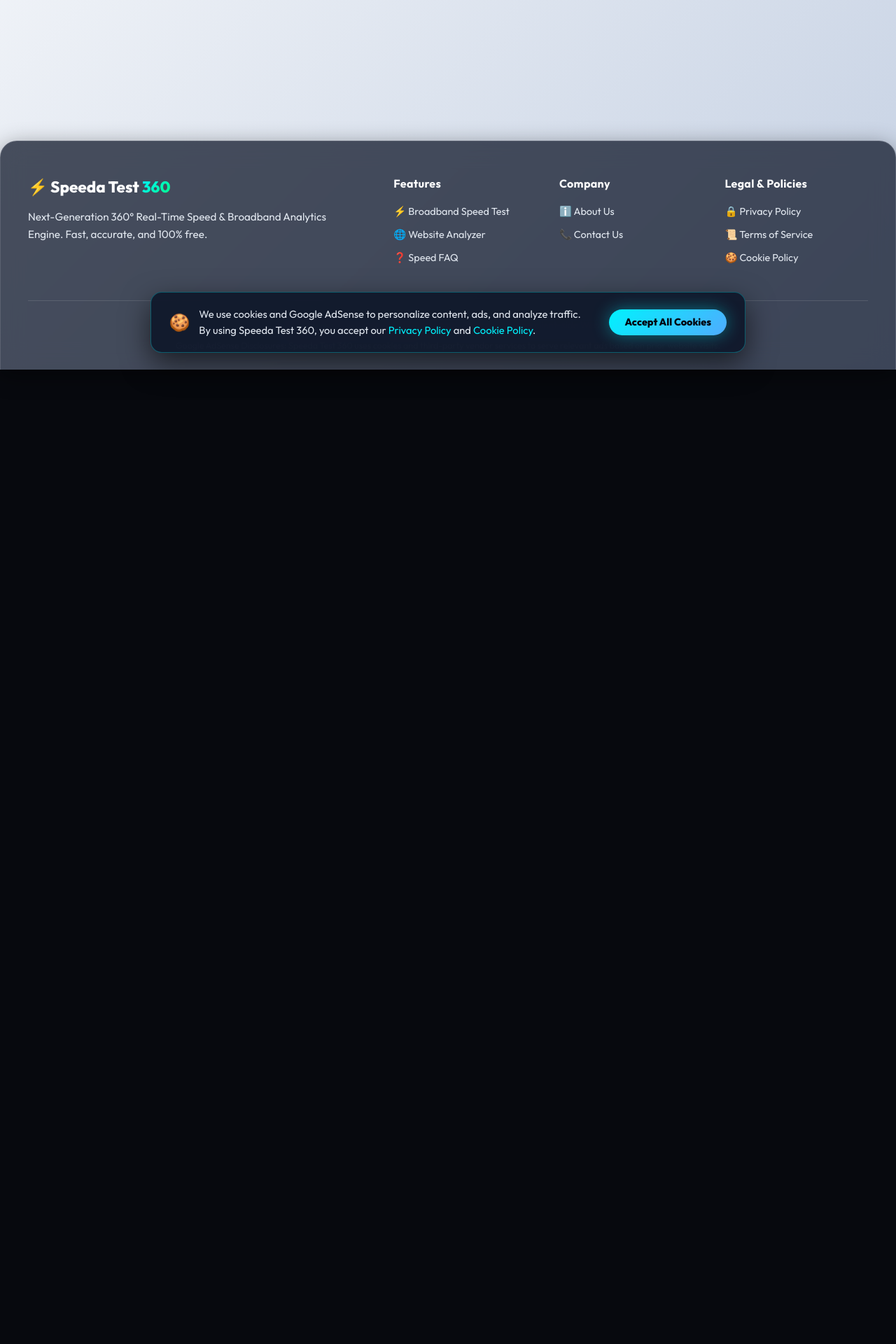
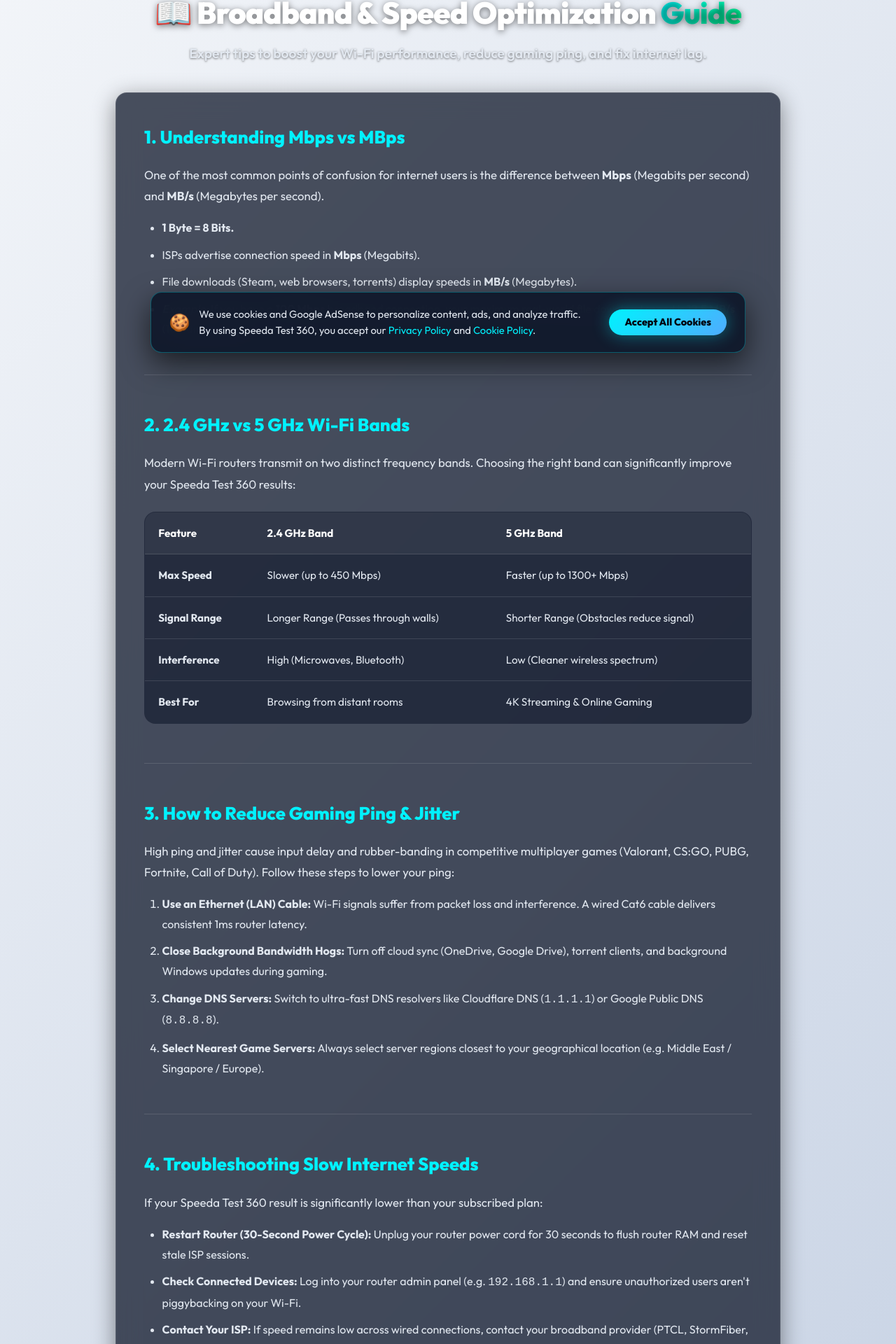
Before and after one commit to alirazabhatti36/speeda-test, a React (Vite) app in the folder frontend/: page /guide in a window 1280 px wide. Shown: the part 272-2192 px from the top of the page at 70% size. Before the commit the page ends 800 px from the top, so only its background shows below. Built offline with nearby package versions, Linux system fonts and the light colour scheme.

Commit message:
docs: Add dedicated Broadband & Speed Optimization Guide page for AdSense content approval

```diff
--- a/frontend/src/App.jsx
+++ b/frontend/src/App.jsx
@@ -12,6 +12,7 @@
 import Privacy from './pages/Privacy';
 import Terms from './pages/Terms';
 import CookiePolicy from './pages/CookiePolicy';
+import Guide from './pages/Guide';
 import './App.css';
 
 export default function App() {
@@ -24,6 +25,7 @@
             <Routes>
               <Route path="/" element={<Home />} />
               <Route path="/website-test" element={<WebsiteTest />} />
+              <Route path="/guide" element={<Guide />} />
               <Route path="/about" element={<About />} />
               <Route path="/contact" element={<Contact />} />
               <Route path="/privacy" element={<Privacy />} />
--- a/frontend/src/components/Footer.jsx
+++ b/frontend/src/components/Footer.jsx
@@ -17,9 +17,10 @@
 
         <div className="footer-links-grid">
           <div className="footer-col">
-            <h4>Features</h4>
+            <h4>Features & Guides</h4>
             <Link to="/">⚡ Broadband Speed Test</Link>
             <Link to="/website-test">🌐 Website Analyzer</Link>
+            <Link to="/guide">📖 Speed Optimization Guide</Link>
             <Link to="/#faq">❓ Speed FAQ</Link>
           </div>
 
--- a/frontend/src/components/Navbar.jsx
+++ b/frontend/src/components/Navbar.jsx
@@ -22,6 +22,9 @@
           </NavLink>
           <NavLink to="/website-test" className={({ isActive }) => (isActive ? 'nav-item active' : 'nav-item')}>
             🌐 Website Tester
+          </NavLink>
+          <NavLink to="/guide" className={({ isActive }) => (isActive ? 'nav-item active' : 'nav-item')}>
+            📖 Speed Guide
           </NavLink>
           <NavLink to="/about" className={({ isActive }) => (isActive ? 'nav-item active' : 'nav-item')}>
             ℹ️ About
@@ -50,6 +53,9 @@
           <NavLink to="/website-test" className="mobile-item" onClick={() => setMobileOpen(false)}>
             🌐 Website Tester
           </NavLink>
+          <NavLink to="/guide" className="mobile-item" onClick={() => setMobileOpen(false)}>
+            📖 Speed Guide
+          </NavLink>
           <NavLink to="/about" className="mobile-item" onClick={() => setMobileOpen(false)}>
             ℹ️ About Us
           </NavLink>
--- /dev/null
+++ b/frontend/src/pages/Guide.css
@@ -0,0 +1,76 @@
+.guide-container {
+  max-width: 950px;
+  margin: 0 auto;
+}
+
+.guide-card {
+  padding: 2.5rem;
+  line-height: 1.8;
+}
+
+.guide-article {
+  margin-bottom: 3rem;
+  padding-bottom: 2rem;
+  border-bottom: 1px solid var(--glass-border);
+}
+
+.guide-article:last-child {
+  border-bottom: none;
+  margin-bottom: 0;
+  padding-bottom: 0;
+}
+
+.guide-article h2 {
+  font-size: 1.6rem;
+  font-weight: 800;
+  color: var(--primary-cyan);
+  margin-bottom: 1rem;
+}
+
+.guide-article p {
+  color: var(--text-muted);
+  font-size: 1.05rem;
+  margin-bottom: 1rem;
+}
+
+.guide-article ul, .guide-article ol {
+  color: var(--text-muted);
+  font-size: 1rem;
+  padding-left: 1.6rem;
+  margin-bottom: 1.2rem;
+}
+
+.guide-article li {
+  margin-bottom: 0.6rem;
+}
+
+.table-responsive {
+  overflow-x: auto;
+  margin: 1.5rem 0;
+}
+
+.guide-table {
+  width: 100%;
+  border-collapse: collapse;
+  background: rgba(15, 23, 42, 0.6);
+  border: 1px solid var(--glass-border);
+  border-radius: var(--radius-md);
+  overflow: hidden;
+}
+
+.guide-table th, .guide-table td {
+  padding: 1rem 1.2rem;
+  text-align: left;
+  border-bottom: 1px solid var(--glass-border);
+  font-size: 0.95rem;
+}
+
+.guide-table th {
+  background: rgba(255, 255, 255, 0.06);
+  color: #ffffff;
+  font-weight: 700;
+}
+
+.guide-table td {
+  color: var(--text-muted);
+}
--- /dev/null
+++ b/frontend/src/pages/Guide.jsx
@@ -0,0 +1,108 @@
+import React from 'react';
+import SEO from '../components/SEO';
+import AdSlot from '../components/AdSlot';
+import './Guide.css';
+
+export default function Guide() {
+  return (
+    <>
+      <SEO
+        title="Internet Speed Guide & Network Optimization Tips"
+        description="Comprehensive guide on internet speeds, Wi-Fi troubleshooting, ping reduction, and broadband ISP optimization."
+        keywords="internet speed guide, how to fix slow wifi, reduce ping lag, 2.4ghz vs 5ghz wifi, broadband optimization tips"
+        canonical="/guide"
+      />
+
+      <div className="guide-container">
+        <AdSlot slotId="guide-top-banner" type="banner" />
+
+        <div className="page-header">
+          <h1>📖 Broadband & Speed Optimization <span className="gradient-text">Guide</span></h1>
+          <p>Expert tips to boost your Wi-Fi performance, reduce gaming ping, and fix internet lag.</p>
+        </div>
+
+        <div className="glass-panel guide-card">
+          <article className="guide-article">
+            <h2>1. Understanding Mbps vs MBps</h2>
+            <p>
+              One of the most common points of confusion for internet users is the difference between <strong>Mbps</strong> (Megabits per second) and <strong>MB/s</strong> (Megabytes per second).
+            </p>
+            <ul>
+              <li><strong>1 Byte = 8 Bits.</strong></li>
+              <li>ISPs advertise connection speed in <strong>Mbps</strong> (Megabits).</li>
+              <li>File downloads (Steam, web browsers, torrents) display speeds in <strong>MB/s</strong> (Megabytes).</li>
+              <li><i>Example:</i> If you have a <strong>100 Mbps</strong> broadband connection, your maximum real-world file download speed is <strong>12.5 MB/s</strong> (100 divided by 8).</li>
+            </ul>
+          </article>
+
+          <article className="guide-article">
+            <h2>2. 2.4 GHz vs 5 GHz Wi-Fi Bands</h2>
+            <p>
+              Modern Wi-Fi routers transmit on two distinct frequency bands. Choosing the right band can significantly improve your Speeda Test 360 results:
+            </p>
+            <div className="table-responsive">
+              <table className="guide-table">
+                <thead>
+                  <tr>
+                    <th>Feature</th>
+                    <th>2.4 GHz Band</th>
+                    <th>5 GHz Band</th>
+                  </tr>
+                </thead>
+                <tbody>
+                  <tr>
+                    <td><strong>Max Speed</strong></td>
+                    <td>Slower (up to 450 Mbps)</td>
+                    <td>Faster (up to 1300+ Mbps)</td>
+                  </tr>
+                  <tr>
+                    <td><strong>Signal Range</strong></td>
+                    <td>Longer Range (Passes through walls)</td>
+                    <td>Shorter Range (Obstacles reduce signal)</td>
+                  </tr>
+                  <tr>
+                    <td><strong>Interference</strong></td>
+                    <td>High (Microwaves, Bluetooth)</td>
+                    <td>Low (Cleaner wireless spectrum)</td>
+                  </tr>
+                  <tr>
+                    <td><strong>Best For</strong></td>
+                    <td>Browsing from distant rooms</td>
+                    <td>4K Streaming & Online Gaming</td>
+                  </tr>
+                </tbody>
+              </table>
+            </div>
+          </article>
+
+          <article className="guide-article">
+            <h2>3. How to Reduce Gaming Ping & Jitter</h2>
+            <p>
+              High ping and jitter cause input delay and rubber-banding in competitive multiplayer games (Valorant, CS:GO, PUBG, Fortnite, Call of Duty). Follow these steps to lower your ping:
+            </p>
+            <ol>
+              <li><strong>Use an Ethernet (LAN) Cable:</strong> Wi-Fi signals suffer from packet loss and interference. A wired Cat6 cable delivers consistent 1ms router latency.</li>
+              <li><strong>Close Background Bandwidth Hogs:</strong> Turn off cloud sync (OneDrive, Google Drive), torrent clients, and background Windows updates during gaming.</li>
+              <li><strong>Change DNS Servers:</strong> Switch to ultra-fast DNS resolvers like Cloudflare DNS (<code>1.1.1.1</code>) or Google Public DNS (<code>8.8.8.8</code>).</li>
+              <li><strong>Select Nearest Game Servers:</strong> Always select server regions closest to your geographical location (e.g. Middle East / Singapore / Europe).</li>
+            </ol>
+          </article>
+
+          <article className="guide-article">
+            <h2>4. Troubleshooting Slow Internet Speeds</h2>
+            <p>
+              If your Speeda Test 360 result is significantly lower than your subscribed plan:
+            </p>
+            <ul>
+              <li><strong>Restart Router (30-Second Power Cycle):</strong> Unplug your router power cord for 30 seconds to flush router RAM and reset stale ISP sessions.</li>
+              <li><strong>Check Connected Devices:</strong> Log into your router admin panel (e.g. <code>192.168.1.1</code>) and ensure unauthorized users aren't piggybacking on your Wi-Fi.</li>
+              <li><strong>Contact Your ISP:</strong> If speed remains low across wired connections, contact your broadband provider (PTCL, StormFiber, Nayatel, etc.) to check fiber line attenuation.</li>
+            </ul>
+          </article>
+        </div>
+
+        <AdSlot slotId="guide-bottom-banner" type="banner" />
+      </div>
+    </>
+  );
+}
```
Also changed, not shown: 1 other file (tests, documents, lock files or other folders).
